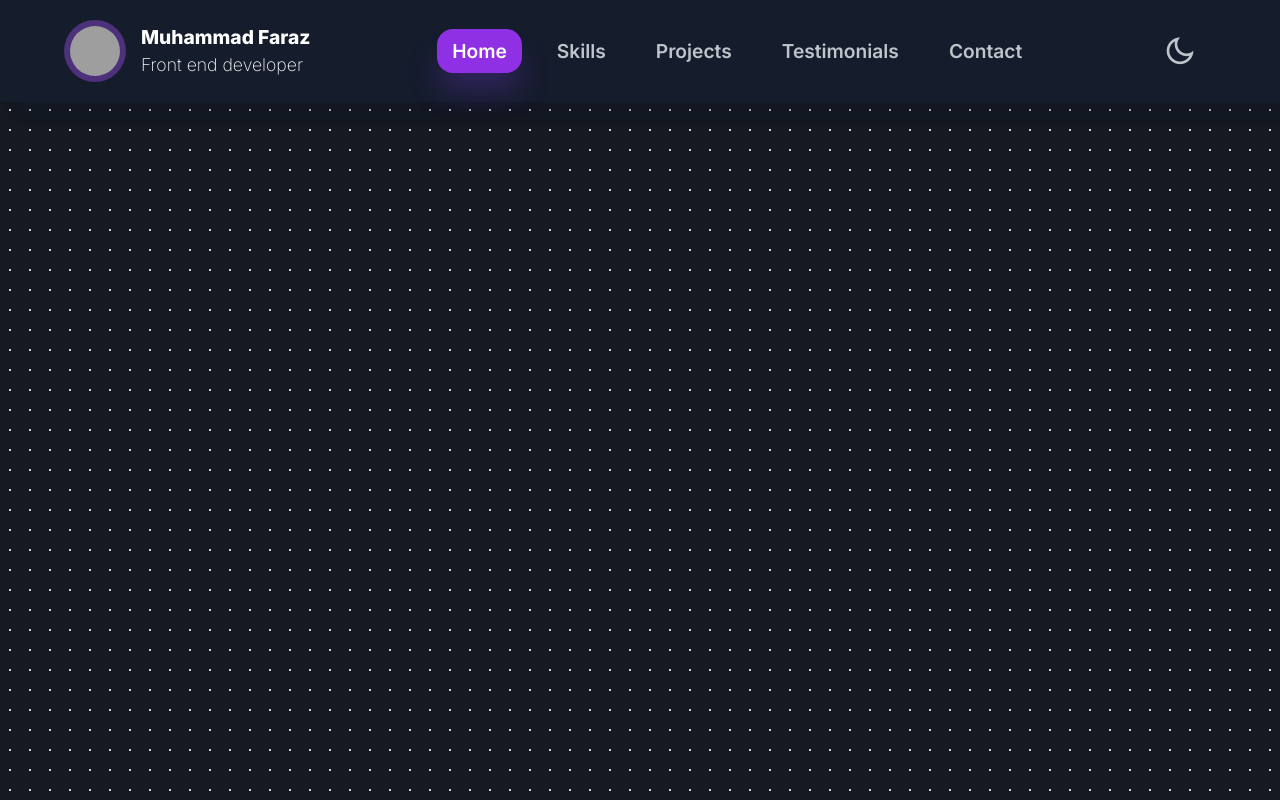
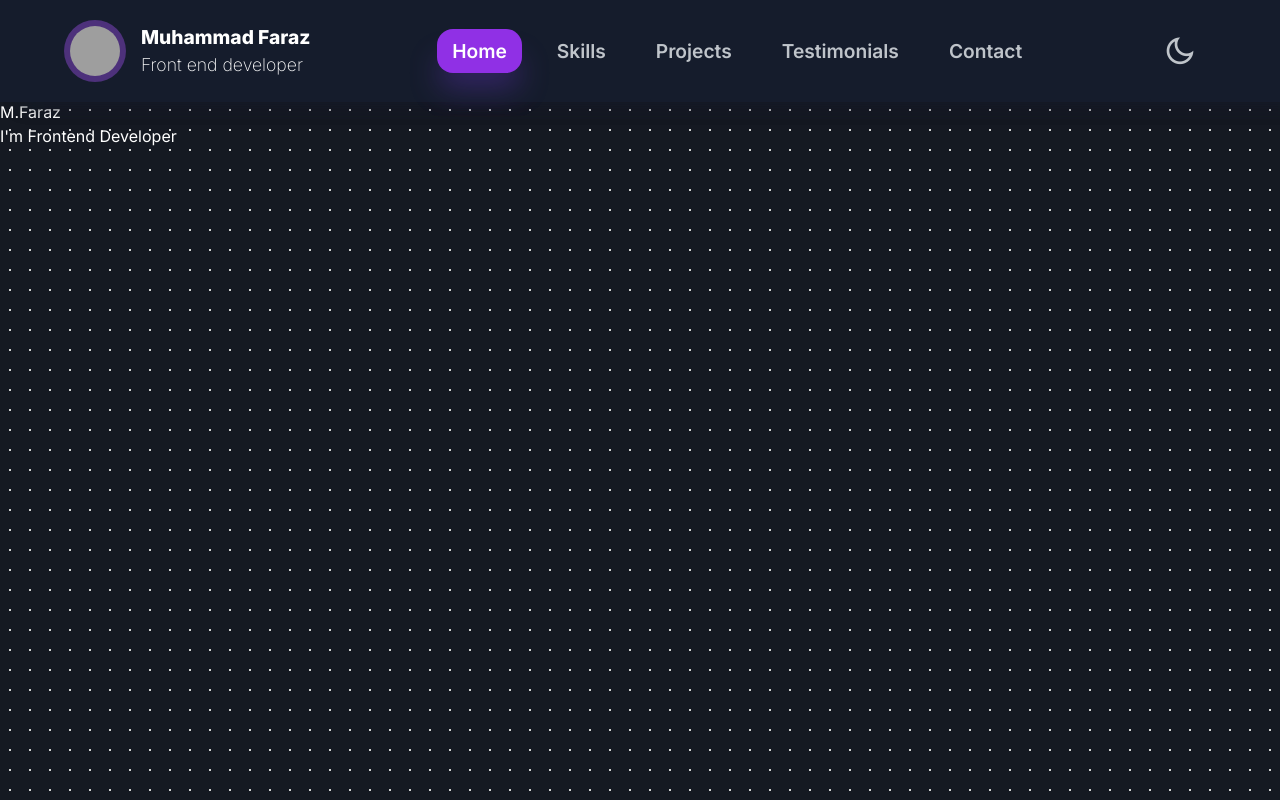
Before and after one commit to farazazeem-6/Framer-motion-website, a React (Vite) app: page / in a window 1280 px wide. Shown: the top 800 px of the page. Built offline with nearby package versions, Linux system fonts and the light colour scheme; grey boxes are pictures that could not be loaded.

Commit message:
some issues in header

```diff
--- a/src/components/Header/Header.module.css
+++ b/src/components/Header/Header.module.css
@@ -94,7 +94,7 @@
     rgba(252, 70, 107, 1) 100%
   );
   -webkit-text-fill-color: transparent;
-  -webkit-background-clip: text;
+  background-clip: text;
 }
 
 .infoText {
@@ -132,7 +132,7 @@
   height: calc(var(--vh, 1vh) * 100);
   background: var(--bg-color, #fff);
   box-shadow: rgba(21, 28, 44, 0.35) 20px 5px 15px;
-  transition: right 0.3s ease-in-out;
+  transition: height 0.3s ease-in-out, right 0.3s ease-in-out;
   z-index: 19999;
   display: flex;
   flex-direction: column;
@@ -356,7 +356,7 @@
     rgba(252, 70, 107, 1) 100%
   );
   -webkit-text-fill-color: transparent;
-  -webkit-background-clip: text;
+  background-clip: text;
 }
 
 .mobileInfoText {
--- a/src/components/Hero/Hero.jsx
+++ b/src/components/Hero/Hero.jsx
@@ -17,7 +17,11 @@ function Hero() {
 
       {/* add the components here... */}
       <div className="relative z-10">
-
+        <div className={styles.heroTextCont}>
+          <h1>M.Faraz</h1>
+          <h3>I'm Frontend Developer</h3>
+        </div>
+        <div className={styles.heroImgCont}></div>
       </div>
     </div>
   );
--- a/src/components/Hero/Hero.module.css
+++ b/src/components/Hero/Hero.module.css
@@ -1,5 +1,7 @@
 .heroContainer {
   background-color: var(--dark-color-1);
 }
-.portfolioImg{
+.heroTextCont {
+  color: white;
+  margin-top: 100px;
 }
```
